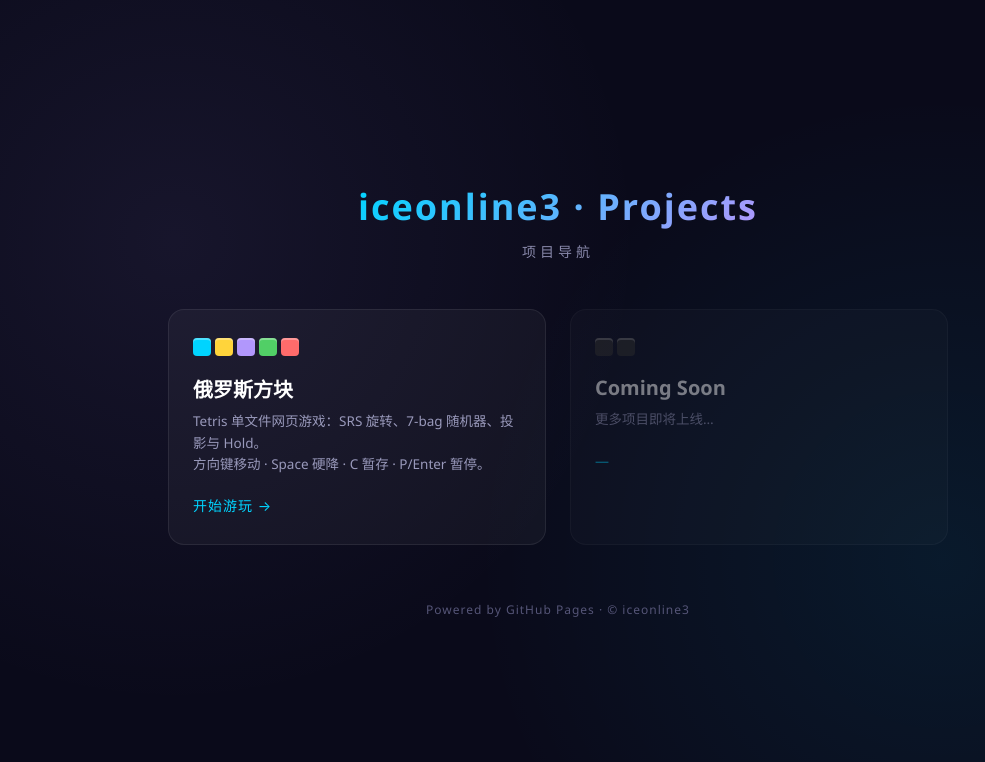
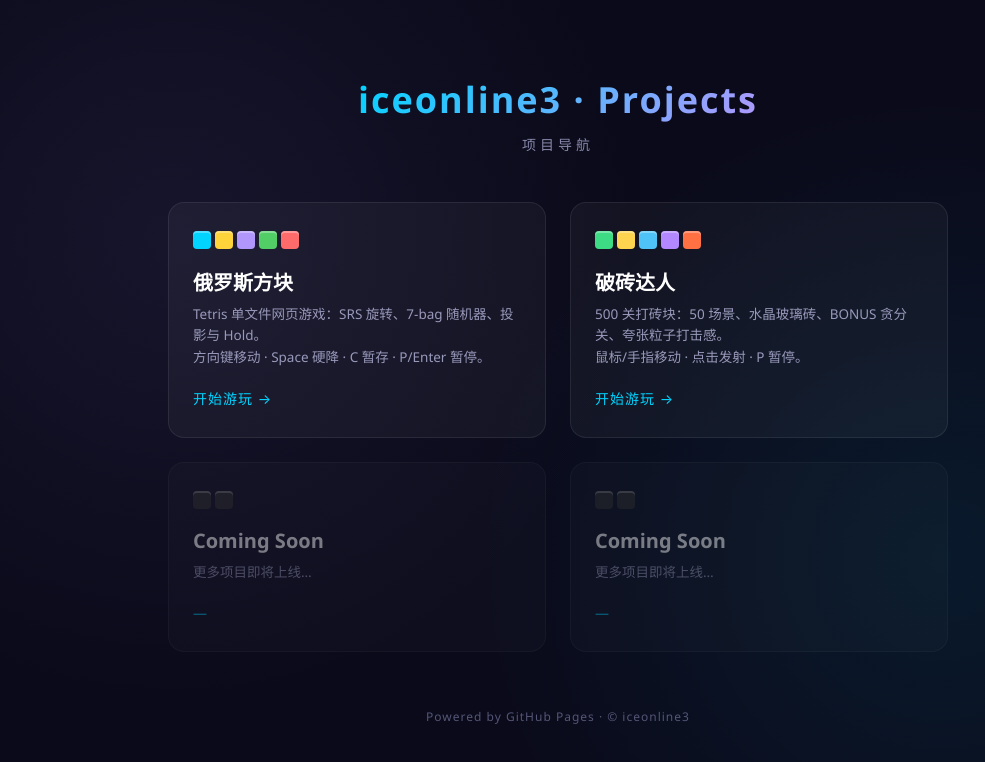
Before and after one commit to iceonline3/iceonline3.github.io, a plain HTML site: page index.html in a window 1280 px wide. Shown: the whole page, without its empty margins (82-1067 px from the left). Drawn offline with Linux system fonts and the light colour scheme.

Commit message:
加入破砖达人项目卡片

```diff
--- a/index.html
+++ b/index.html
@@ -57,6 +57,20 @@
       <p>Tetris 单文件网页游戏：SRS 旋转、7-bag 随机器、投影与 Hold。<br>方向键移动 · Space 硬降 · C 暂存 · P/Enter 暂停。</p>
       <span class="play">开始游玩 →</span>
     </a>
+<a class="card" href="/brick-breaker/">
+      <div class="blocks">
+        <span style="background:#3ddc84"></span><span style="background:#ffd54f"></span><span style="background:#4fc3f7"></span><span style="background:#b388ff"></span><span style="background:#ff7043"></span>
+      </div>
+      <h2>破砖达人</h2>
+      <p>500 关打砖块：50 场景、水晶玻璃砖、BONUS 贪分关、夸张粒子打击感。<br>鼠标/手指移动 · 点击发射 · P 暂停。</p>
+      <span class="play">开始游玩 →</span>
+    </a>
+    <div class="card coming">
+      <div class="blocks"><span style="background:#333"></span><span style="background:#333"></span></div>
+      <h2>Coming Soon</h2>
+      <p>更多项目即将上线…</p>
+      <span class="play">—</span>
+    </div>
     <div class="card coming">
       <div class="blocks"><span style="background:#333"></span><span style="background:#333"></span></div>
       <h2>Coming Soon</h2>
```
